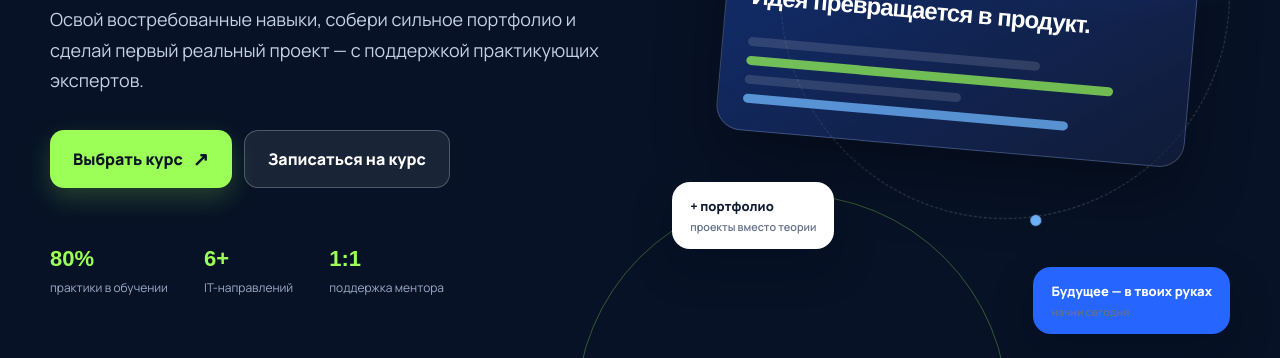
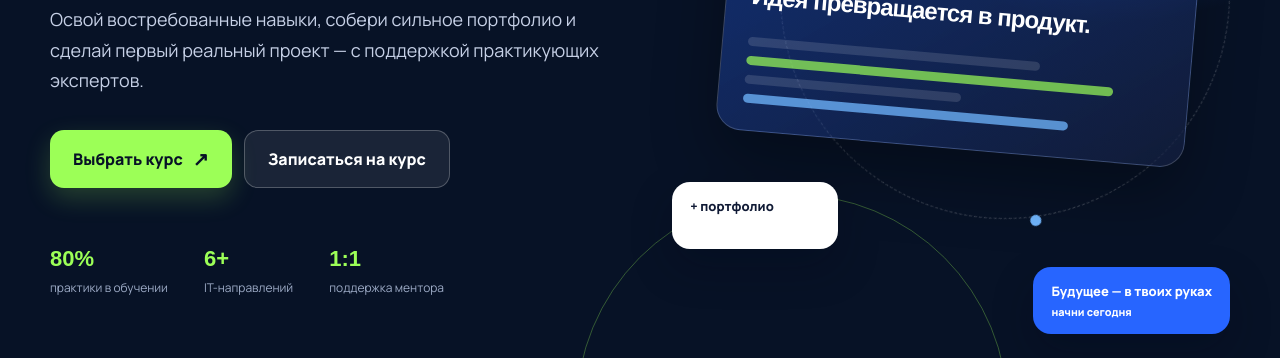
Before and after one commit to WebAlmaz/urok3-redesign, a plain HTML site: page index.html in a window 1280 px wide. Shown: the part 438-796 px from the top of the page. Drawn offline with Linux system fonts and the light colour scheme; a web font is replaced by a local one.

Commit message:
Update index.html

```diff
--- a/index.html
+++ b/index.html
@@ -66,7 +66,7 @@
     .screen-main h3 { font-family:Unbounded,sans-serif; font-size:24px; line-height:1.35; margin:15px 0 25px; }
     .code { display:grid; gap:10px; } .code span { display:block; height:9px; border-radius:10px; background:rgba(255,255,255,.13); } .code span:nth-child(1){width:70%}.code span:nth-child(2){width:88%;background:rgba(156,255,87,.7)}.code span:nth-child(3){width:52%}.code span:nth-child(4){width:78%;background:rgba(113,183,255,.75)}
     .float-card { position:absolute; padding:15px 18px; border-radius:18px; background:var(--white); color:var(--ink); box-shadow:0 18px 40px rgba(1,7,25,.25); font-weight:800; font-size:13px; }
-    .float-card small { display:block; color:var(--muted); font-weight:600; margin-top:4px; }.card-one { left:0; bottom:120px; }.card-two { right:0; bottom:35px; color:var(--white); background:#2765ff; }
+    .float-card small { display:block; color:#fff; font-weight:800; margin-top:4px; }.card-one { left:0; bottom:120px; }.card-two { right:0; bottom:35px; color:var(--white); background:#2765ff; }
     .trust { background:var(--white); border-bottom:1px solid var(--line); }.trust-inner { min-height:105px; display:flex; align-items:center; justify-content:space-between; gap:25px; }.trust p { color:var(--muted); margin:0; font-weight:700; }.trust-list { display:flex; flex-wrap:wrap; gap:32px; color:#9ba5b9; font-family:Unbounded,sans-serif; font-weight:600; font-size:14px; }
     .courses { background:var(--mist); }.course-grid { display:grid; grid-template-columns:repeat(3,1fr); gap:18px; }.course { min-height:330px; display:flex; flex-direction:column; padding:29px; border:1px solid var(--line); border-radius:var(--radius); background:var(--white); transition:transform .25s,box-shadow .25s; }.course:hover { transform:translateY(-7px); box-shadow:0 20px 35px rgba(14,27,59,.1); }.course.featured { color:var(--white); background:var(--navy); border-color:var(--navy); }.course-icon { width:52px; height:52px; display:grid; place-items:center; border-radius:16px; background:var(--sky); color:var(--blue); font:bold 24px Unbounded,sans-serif; }.featured .course-icon { color:var(--navy); background:var(--electric); }.course h3 { margin:26px 0 10px; font-size:22px; }.course p { color:var(--muted); font-size:14px; line-height:1.65; }.featured p { color:#adbad1; }.course-footer { display:flex; justify-content:space-between; align-items:center; gap:10px; margin-top:auto; padding-top:18px; border-top:1px solid var(--line); color:var(--muted); font-size:12px; font-weight:800; }.featured .course-footer { border-color:rgba(255,255,255,.15); color:#b3c0d6; }.course-link { color:var(--blue); font-size:14px; font-weight:800; }.featured .course-link { color:var(--electric); }
     .learning { overflow:hidden; color:var(--white); background:var(--navy); }.learning .eyebrow{color:#bfcfff}.learning-grid { display:grid; grid-template-columns:.8fr 1.2fr; gap:72px; align-items:center; }.learning p { color:#b7c4dc; line-height:1.7; font-size:17px; }.steps { display:grid; grid-template-columns:repeat(5,1fr); gap:10px; }.step { position:relative; padding:26px 16px; min-height:176px; border-radius:20px; background:rgba(255,255,255,.07); border:1px solid rgba(255,255,255,.1); }.step:not(:last-child)::after { content:"→"; position:absolute; right:-16px; top:72px; z-index:1; color:var(--electric); font-size:24px; }.step b { display:block; color:var(--electric); font:600 13px Unbounded,sans-serif; }.step span { display:block; font-weight:800; line-height:1.35; margin-top:35px; }
```
